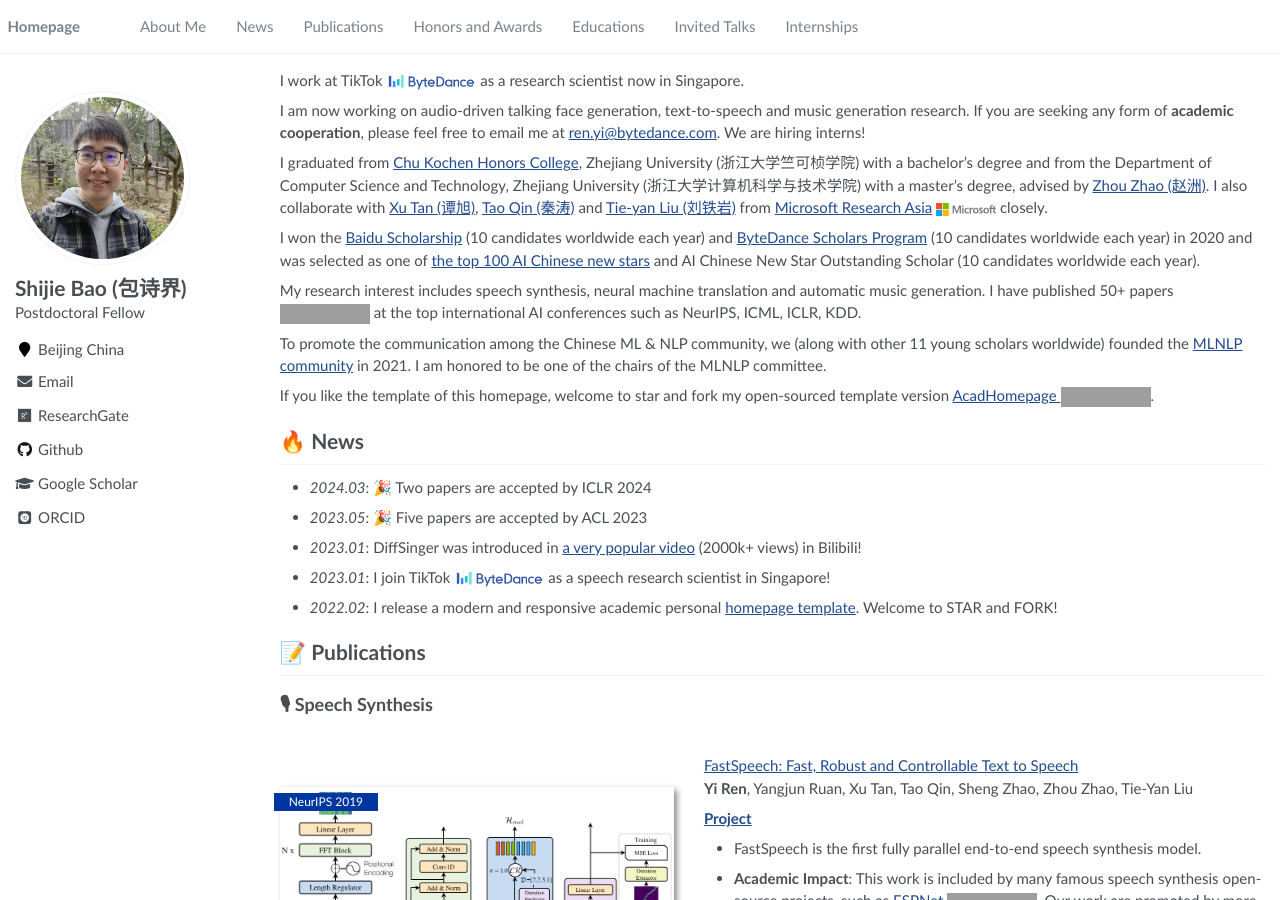
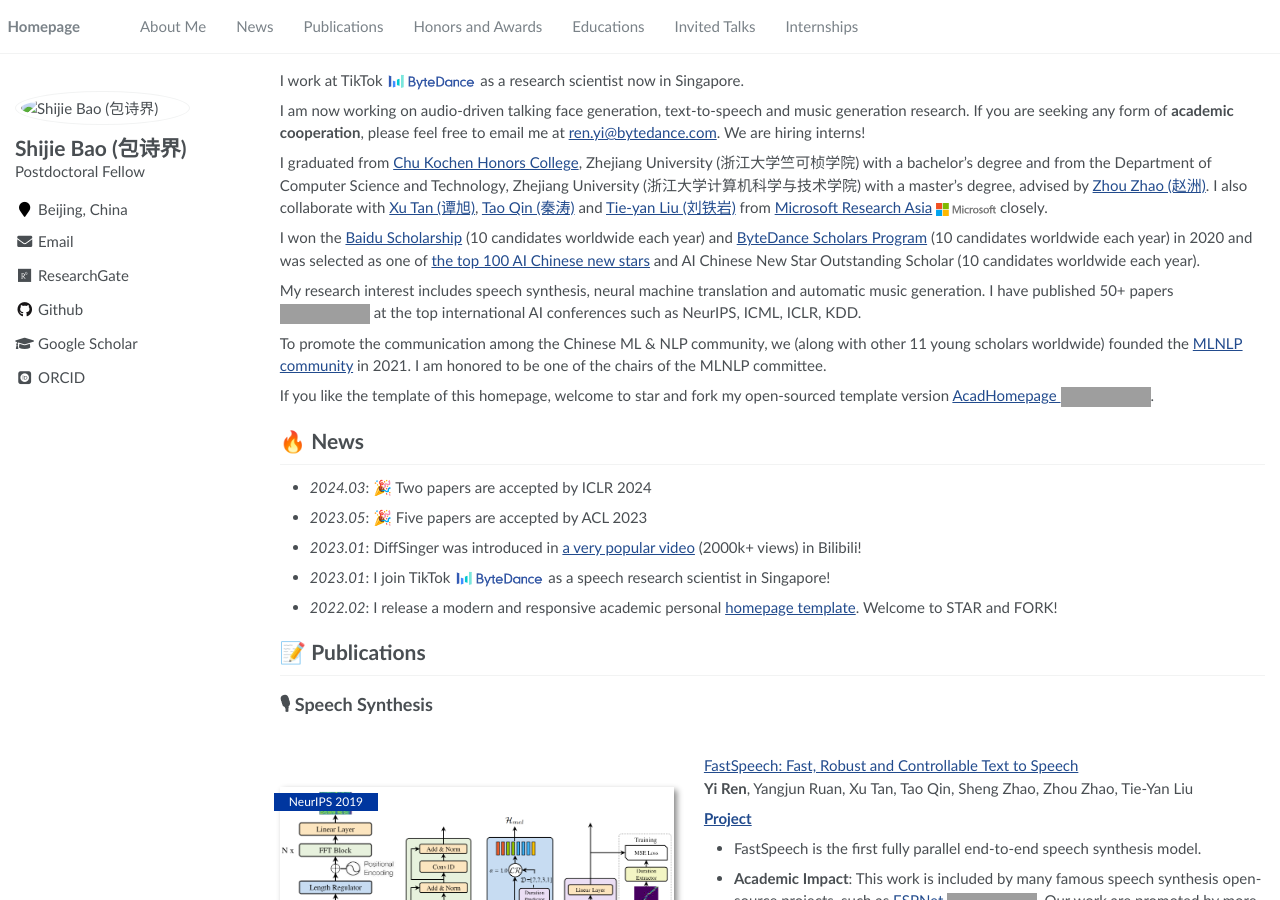
Before and after one commit to RayeRen/rayeren.github.io, a Jekyll site: the page built from _pages/about.md, in a window 1280 px wide and 900 px high. Built offline with Jekyll 4.4.1, drawn with Linux system fonts in a browser that asks for light colours; some web fonts are replaced; grey boxes are pictures that could not be loaded.

Commit message:
Update _config.yml

```diff
--- a/_config.yml
+++ b/_config.yml
@@ -8,7 +8,7 @@
 # Site Settings
 title                    : "Shijie Bao (包诗界)"
 description              : "Postdoctoral Fellow"
-repository               : "bsjie.github.io"
+repository               : "Naihuang-Bao/bsjie.github.io"
 google_scholar_stats_use_cdn : false
 
 # google analytics
@@ -22,9 +22,9 @@
 # Site Author
 author:
   name             : "Shijie Bao (包诗界)"
-  avatar           : "images/ry_profile.jpeg"
+  avatar           :
   bio              :
-  location         : "Beijing China"
+  location         : "Beijing, China"
   employer         :
   pubmed           :
   googlescholar    : "https://scholar.google.com/citations?user=FKbOyUAAAAAJ&hl"
```
